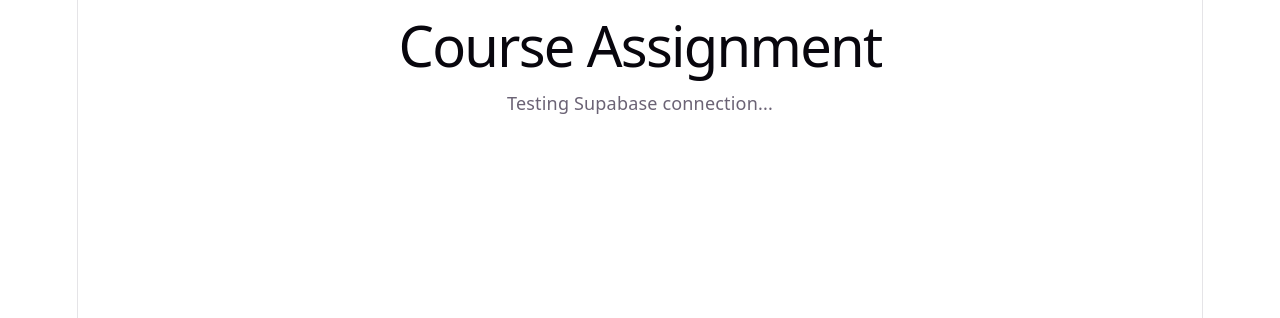
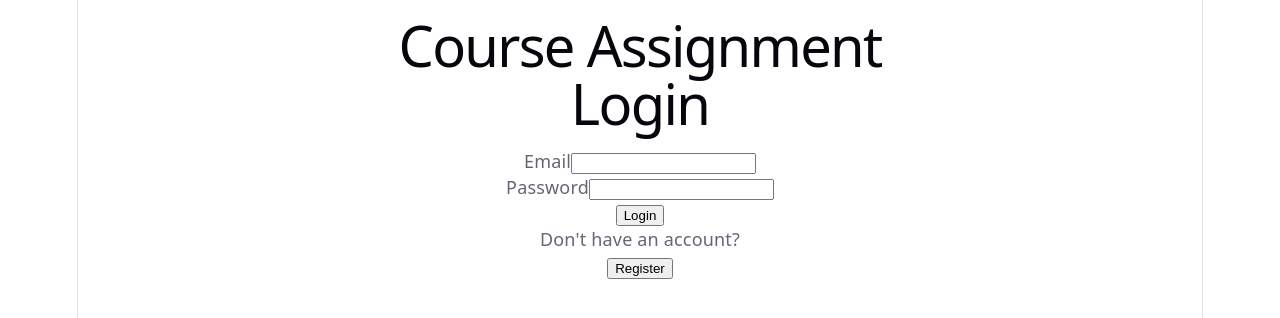
Before and after one commit to miastubb/dev-platform-ca, a React (Vite) app: page / in a window 1280 px wide. Shown: the top 318 px of the page. Built offline with nearby package versions, Linux system fonts and the light colour scheme; no server answers; the database is empty.

Commit message:
feat: implement Supabase authentication

```diff
--- a/src/App.jsx
+++ b/src/App.jsx
@@ -1,26 +1,28 @@
-import { useEffect } from "react";
-import { supabase } from "./lib/supabase";
+import { useState } from "react";
+import AuthForm from "./components/AuthForm";
 
 function App() {
-  useEffect(() => {
-    async function testConnection() {
-      const { data, error } = await supabase.from("posts").select("*").limit(1);
+  const [mode, setMode] = useState("login");
 
-      if (error) {
-        console.error("Supabase error:", error.message);
-        return;
-      }
-
-      console.log("Supabase connection successful!", data);
-    }
-
-    testConnection();
-  }, []);
+  function toggleMode() {
+    setMode((current) => (current === "login" ? "register" : "login"));
+  }
 
   return (
     <main>
       <h1>Course Assignment</h1>
-      <p>Testing Supabase connection...</p>
+
+      <AuthForm key={mode} mode={mode} />
+
+      <p>
+        {mode === "login"
+          ? "Don't have an account?"
+          : "Already have an account?"}
+      </p>
+
+      <button type="button" onClick={toggleMode}>
+        {mode === "login" ? "Register" : "Login"}
+      </button>
     </main>
   );
 }
--- /dev/null
+++ b/src/components/AuthForm.jsx
@@ -0,0 +1,73 @@
+import { useState } from "react";
+import { signIn, signUp } from "../services/auth";
+
+export default function AuthForm({ mode = "login" }) {
+  const isRegister = mode === "register";
+
+  const [email, setEmail] = useState("");
+  const [password, setPassword] = useState("");
+  const [loading, setLoading] = useState(false);
+  const [error, setError] = useState("");
+  const [message, setMessage] = useState("");
+
+  async function handleSubmit(event) {
+    event.preventDefault();
+    setError("");
+    setMessage("");
+    setLoading(true);
+
+    try {
+      if (isRegister) {
+        await signUp(email, password);
+        setMessage(
+          "Registration successful! Check your email to confirm your account.",
+        );
+      } else {
+        await signIn(email, password);
+        setMessage("You are now logged in!");
+      }
+    } catch (err) {
+      setError(err.message || "Something went wrong. Please try again.");
+    } finally {
+      setLoading(false);
+    }
+  }
+
+  return (
+    <form onSubmit={handleSubmit}>
+      <h1>{isRegister ? "Register" : "Login"}</h1>
+
+      <div>
+        <label htmlFor="email">Email</label>
+        <input
+          id="email"
+          type="email"
+          value={email}
+          onChange={(event) => setEmail(event.target.value)}
+          autoComplete="email"
+          required
+        />
+      </div>
+
+      <div>
+        <label htmlFor="password">Password</label>
+        <input
+          id="password"
+          type="password"
+          value={password}
+          onChange={(event) => setPassword(event.target.value)}
+          autoComplete={isRegister ? "new-password" : "current-password"}
+          minLength={6}
+          required
+        />
+      </div>
+
+      {error && <p role="alert">{error}</p>}
+      {message && <p role="status">{message}</p>}
+
+      <button type="submit" disabled={loading}>
+        {loading ? "Please wait..." : isRegister ? "Register" : "Login"}
+      </button>
+    </form>
+  );
+}
--- /dev/null
+++ b/src/services/auth.js
@@ -0,0 +1,29 @@
+import { supabase } from "../lib/supabase";
+
+export async function signUp(email, password) {
+  const { data, error } = await supabase.auth.signUp({
+    email,
+    password,
+  });
+
+  if (error) throw error;
+
+  return data;
+}
+
+export async function signIn(email, password) {
+  const { data, error } = await supabase.auth.signInWithPassword({
+    email,
+    password,
+  });
+
+  if (error) throw error;
+
+  return data;
+}
+
+export async function signOut() {
+  const { error } = await supabase.auth.signOut();
+
+  if (error) throw error;
+}
```
